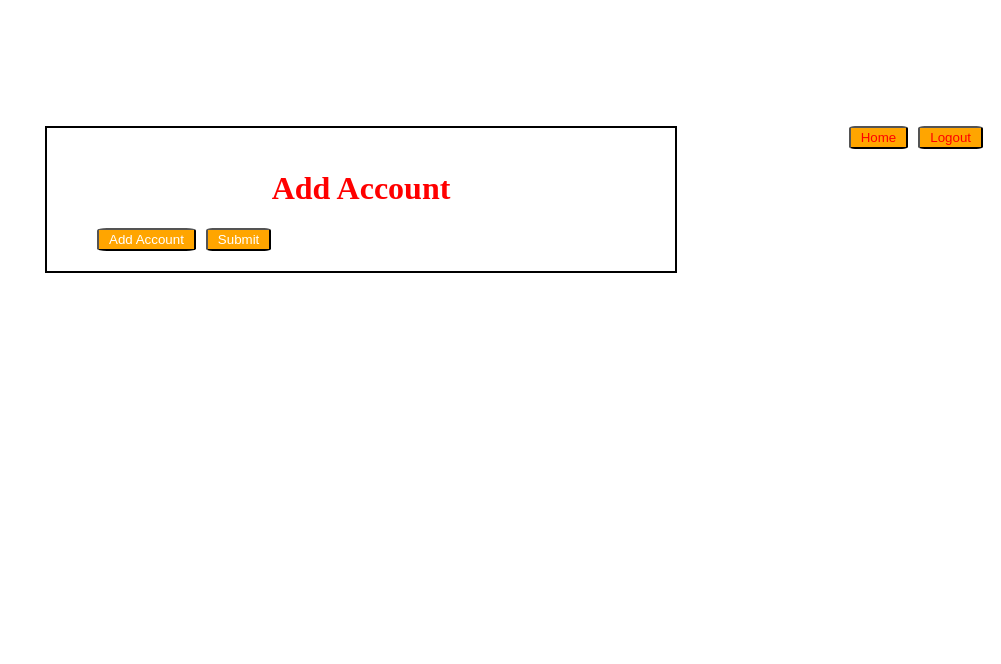
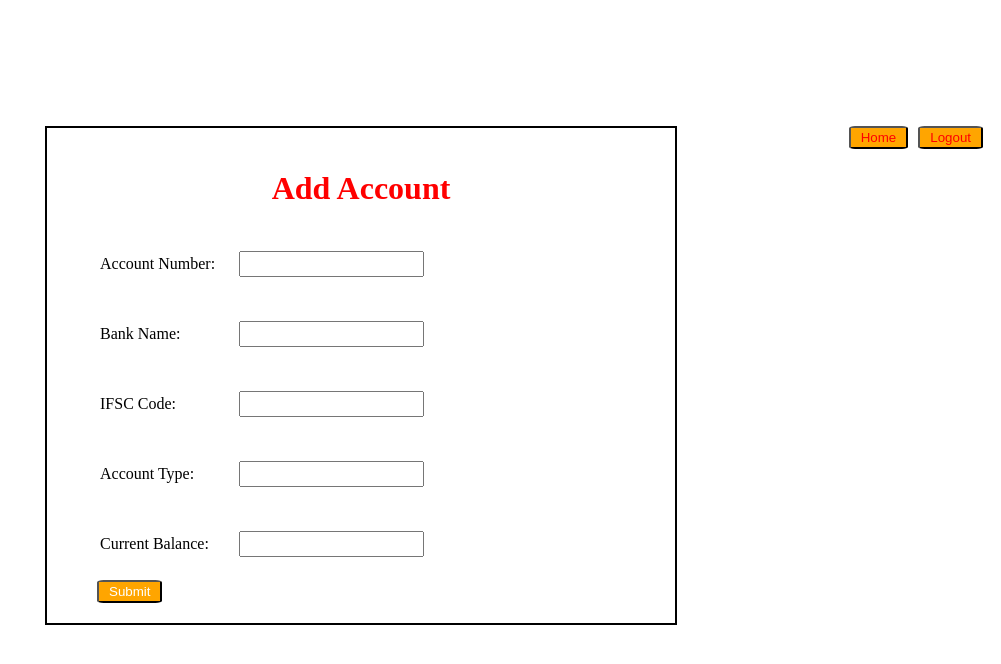
Before and after one commit to vi-n-a-y/Banking_Application---Maven, a React (Create React App) app in the folder banking_application-react/: page /addAcc in a window 1280 px wide. Shown: the top 664 px of the page, without its empty margins (279-1280 px from the left). Built offline with nearby package versions, Linux system fonts and the light colour scheme.

Commit message:
Update AddAccount.jsx

```diff
--- a/banking_application-react/src/components/AddAccount.jsx
+++ b/banking_application-react/src/components/AddAccount.jsx
@@ -1,4 +1,4 @@
-import React, { useState } from 'react';
+import React, { useState, useEffect } from 'react';
 import { addAccToUser } from '../services/UserService';
 import { useNavigate } from 'react-router-dom';
 
@@ -6,15 +6,15 @@ const AddAccount = () => {
     let navigate = useNavigate();
     const [formData, setFormData] = useState([]);
 
+    useEffect(() => {
+        setFormData([{ accountNumber: '', bankName: '', ifscCode: '', acctType: '', currBalance: '' }]);
+    }, []); // Initialize formData with an empty account when the component mounts
+
     const handleChange = (event, index) => {
         const { name, value } = event.target;
         const updatedFormData = [...formData];
         updatedFormData[index] = { ...updatedFormData[index], [name]: value };
         setFormData(updatedFormData);
-    };
-
-    const handleAddAccount = () => {
-        setFormData([...formData, { accountNumber: '', bankName: '', ifscCode: '', acctType: '', currBalance: '' }]);
     };
 
     const handleSubmit = async (event) => {
@@ -63,8 +63,8 @@ const AddAccount = () => {
                             </tr>
                         </table>
                     ))}
-                    <button type="button" onClick={handleAddAccount} className="sign">Add Account</button>
-                    <button type="submit" className="sign">Submit</button>
+                    {!formData.length && <button type="button" onClick={() => setFormData([{ accountNumber: '', bankName: '', ifscCode: '', acctType: '', currBalance: '' }])} className="sign">Add Account</button>}
+                    {!!formData.length && <button type="submit" className="sign">Submit</button>}
                 </form>
             </div>
         </div>
```
